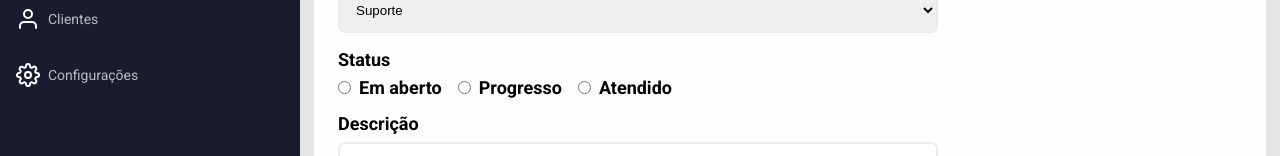
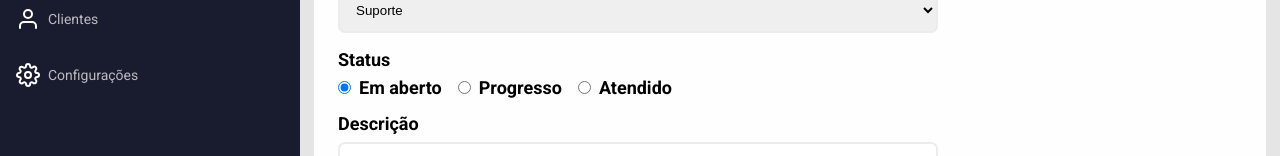
Before and after one commit to MarcosVel/chamados, a React (Create React App) app: page /new in a window 1280 px wide. Shown: the part 245-401 px from the top of the page. Built offline with nearby package versions, Linux system fonts and the light colour scheme; no server answers; sample sign-in values are in the browser's storage.

Commit message:
add useState to inputs in new call

```diff
--- a/src/pages/New/index.jsx
+++ b/src/pages/New/index.jsx
@@ -1,15 +1,22 @@
-import React from 'react';
+import React, { useState } from 'react';
 import { FiPlusCircle } from 'react-icons/fi';
 import Nav from '../../components/Nav';
 import Title from '../../components/Title';
 import './styles.css';
 
 function New() {
+  const [assunto, setAssunto] = useState('Suporte');
+  const [status, setStatus] = useState('Aberto');
+  const [descricao, setDescricao] = useState('')
 
   function handleRegister(e) {
     e.preventDefault();
 
     alert('teste')
+  }
+
+  function handleChangeStatus(e) {
+    setStatus(e.target.value);
   }
 
   return (
@@ -29,30 +36,53 @@ function New() {
             </select>
 
             <label>Assunto</label>
-            <select>
-              <option key={1} value='suporte'>Suporte</option>
-              <option key={1} value='Visita tecnica'>Visita técnica</option>
-              <option key={1} value='financeiro'>Financeiro</option>
+            <select value={assunto} onChange={(e) => setAssunto(e.target.value)}>
+              <option key={1} value='Suporte'>Suporte</option>
+              <option key={2} value='Visita técnica'>Visita técnica</option>
+              <option key={3} value='Financeiro'>Financeiro</option>
             </select>
 
             <label>Status</label>
             <div className="status">
               <label className="status-label">
-                <input type="radio" name="radio" value="aberto" />
+                <input
+                  type="radio"
+                  name="radio"
+                  value="Aberto"
+                  onChange={handleChangeStatus}
+                  checked={status === 'Aberto'}
+                />
                 Em aberto
               </label>
               <label className="status-label">
-                <input type="radio" name="radio" value="progresso" />
+                <input
+                  type="radio"
+                  name="radio"
+                  value="Progresso"
+                  onChange={handleChangeStatus}
+                  checked={status === 'Progresso'}
+                />
                 Progresso
               </label>
               <label className="status-label">
-                <input type="radio" name="radio" value="atendido" />
+                <input
+                  type="radio"
+                  name="radio"
+                  value="Atendido"
+                  onChange={handleChangeStatus}
+                  checked={status === 'Atendido'}
+                />
                 Atendido
               </label>
             </div>
 
             <label id="description">Descrição</label>
-            <textarea type="text" placeholder="Descreva seu problema (opcional)"></textarea>
+            <textarea
+              type="text"
+              placeholder="Descreva seu problema (opcional)"
+              value={descricao}
+              onChange={(e) => setDescricao(e.target.value)}
+            />
 
             <button type="submit">Registrar</button>
           </form>
```
